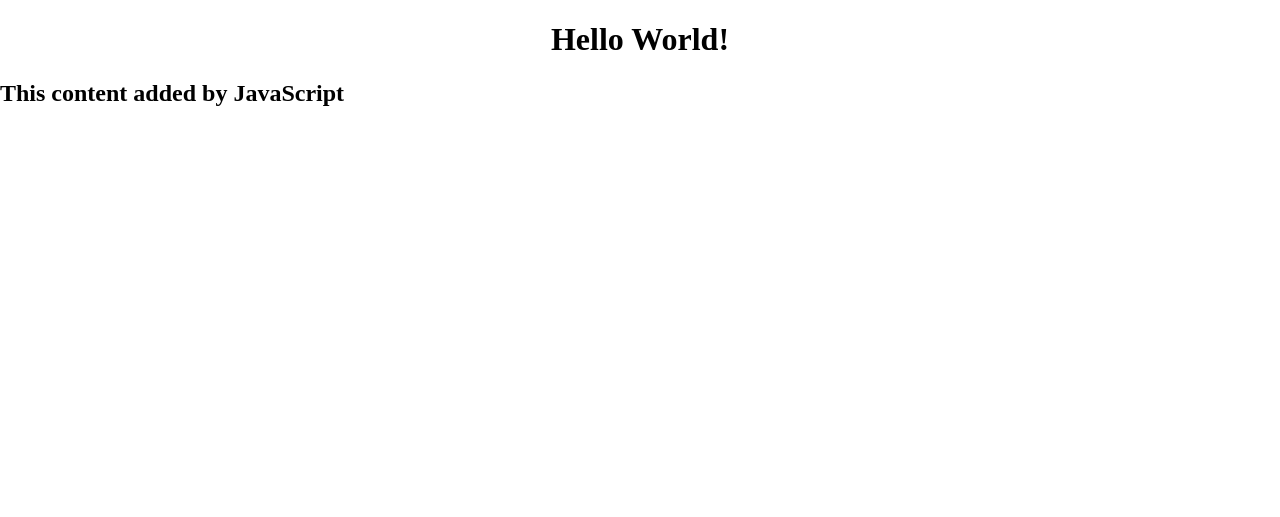
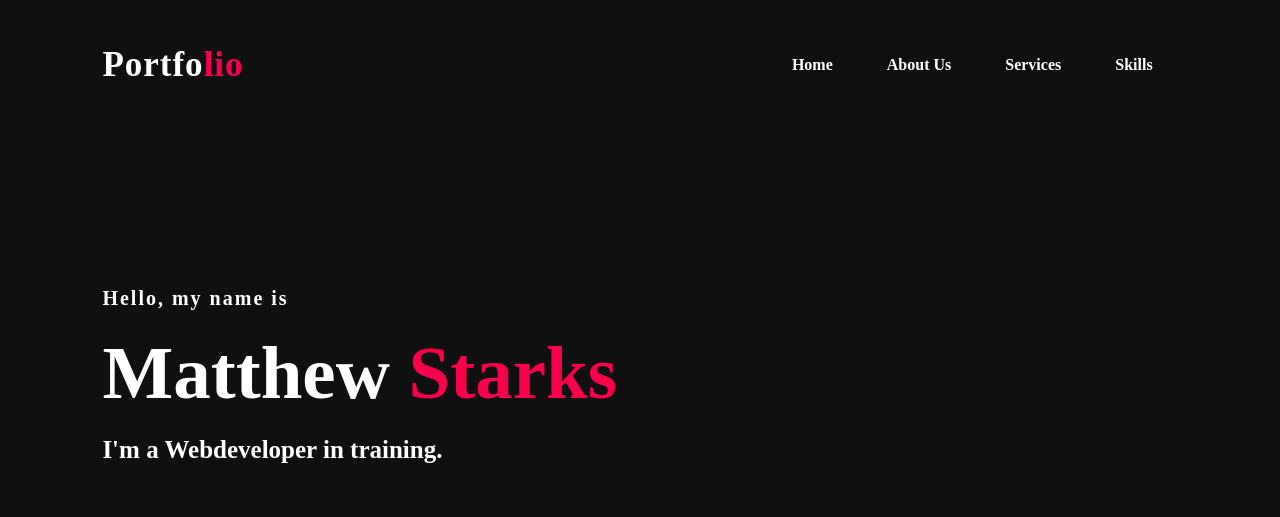
Before and after one commit to mxsilent/my-personal-website, a plain HTML site: page index.html in a window 1280 px wide. Drawn offline with Linux system fonts and the light colour scheme.

Commit message:
built basic layout, nav + section-1

```diff
--- a/index.html
+++ b/index.html
@@ -9,9 +9,26 @@
 </head>
 <body>
 
-    <h1>Hello World!</h1>
+    <!---Header Starting--->
 
-    <script src="script.js"></script>
+    <div class="main-header">
+        <nav>
+            <h2 class="page-name">Portfo<span>lio</span></h2>
+            <ul>
+                <li>Home</li>
+                <li>About Us</li>
+                <li>Services</li>
+                <li>Skills</li>
+            </ul>
+        </nav>
+        <div class="section-1">
+            <h4>Hello,  my name is</h4>
+            <h1>Matthew <span>Starks</span></h1>
+            <h3>I'm a Webdeveloper in training.</h3>
+            <div class=""></div>
+        </div>
+    </div>
 
+    <!--- End Header, Start Sections --->
 </body>
 </html>
--- a/script.js
+++ /dev/null
@@ -1,3 +0,0 @@
-const h2 = document.createElement("h2");
-h2.textContent = "This content added by JavaScript";
-document.querySelector("body").appendChild(h2);
--- a/style.css
+++ b/style.css
@@ -1,9 +1,70 @@
-body {
+* {
+    padding: 0;
     margin: 0;
-    padding: 0;
+    box-sizing: border-box;
+}
+
+.main-header {
+    height: 100vh;
+    width: 100%;
+    background: #101010;
 
 }
 
+nav {
+    display: flex;
+    align-items: center;
+    justify-content: space-between;
+    padding-top: 45px;
+    padding-left: 8%;
+    padding-right: 8%;
+}
+
+.page-name {
+    color: #fff;
+    font-size: 35px;
+    letter-spacing: 1px;
+    cursor: pointer;
+}
+
+span  {
+    color: #f9004d;
+}
+
+nav ul li {
+    list-style-type: none;
+    display: inline-block;
+    padding: 10px 25px;
+    font-weight: bold;
+    text-transform: capitalize;
+    color: #FFF;
+}
+
+nav ul li:hover {
+    color: #f9004d;
+}
+
+.section-1 {
+    position: absolute;
+    top: 50%;
+    left: 8%;
+    transform: translateY(-50%);
+}
+
 h1 {
-    text-align: center;
+    color: #fff;
+    margin: 20px 0px 20px;
+    font-size: 75px;
 }
+
+h3 {
+    color: #fff;
+    font-size: 25px;
+    margin-bottom: 50px;
+}
+
+h4 {
+    color: #fff;
+    letter-spacing: 2px;
+    font-size: 20px;
+}
```
